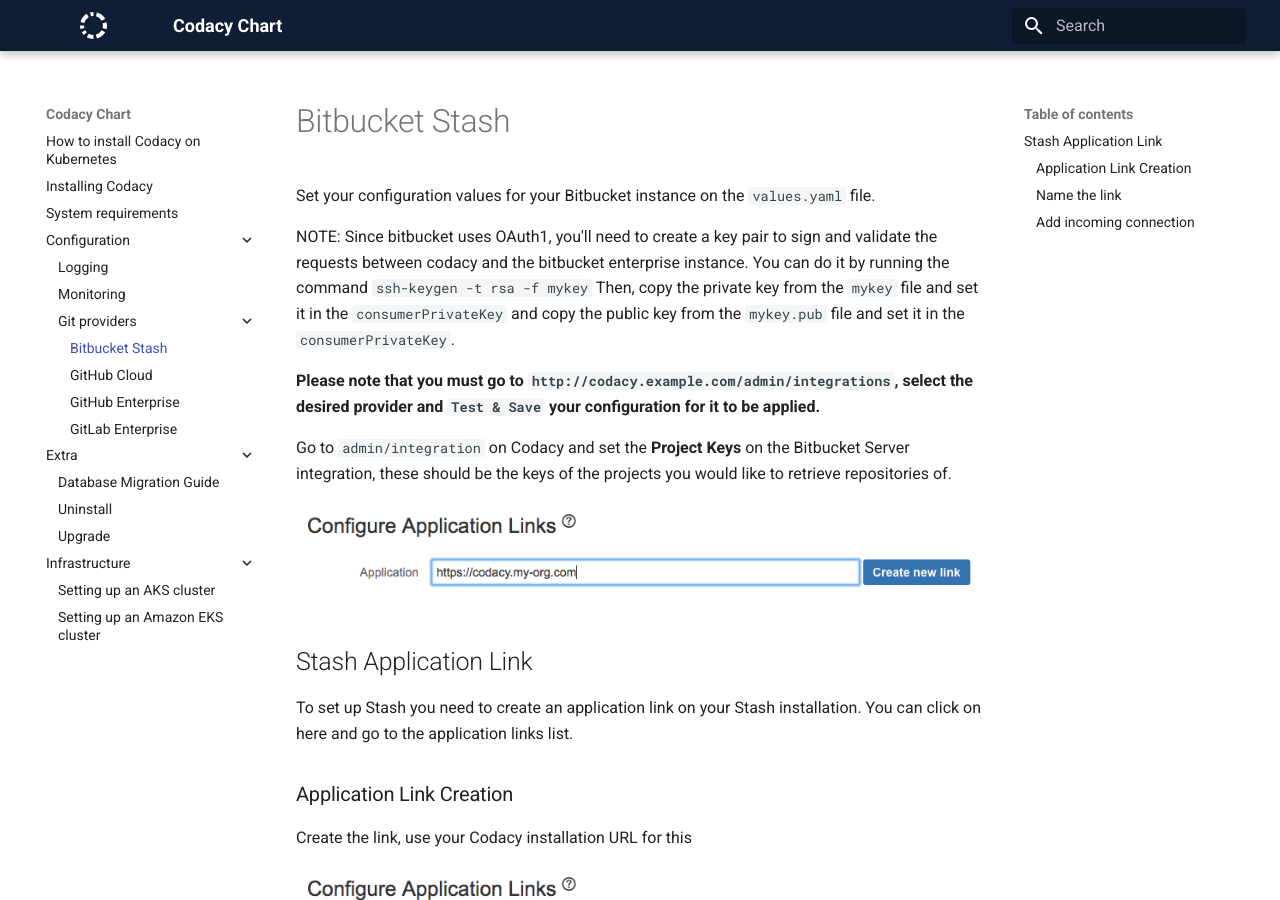
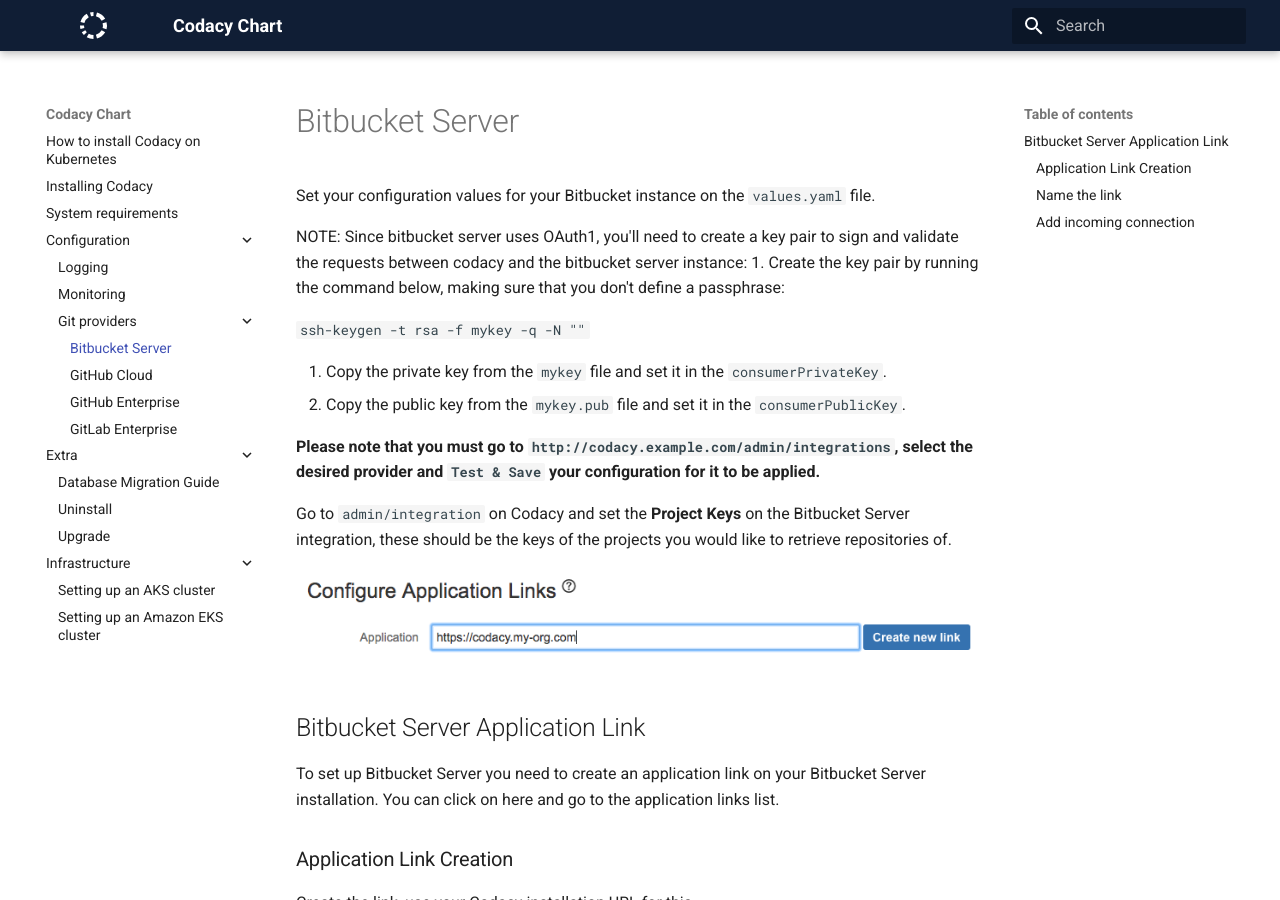
Before and after one commit to codacy/chart, an MkDocs documentation site: the page built from docs/configuration/git-providers/bitbucket-enterprise.md, in a window 1280 px wide and 900 px high. Built offline with MkDocs 1.6.1 and Material for MkDocs 9.7.7, drawn with Linux system fonts in a browser that asks for light colours.

Commit message:
clean: Improvements after code review

```diff
--- a/docs/configuration/git-providers/bitbucket-enterprise.md
+++ b/docs/configuration/git-providers/bitbucket-enterprise.md
@@ -1,10 +1,14 @@
-# Bitbucket Stash
+# Bitbucket Server
 
 Set your configuration values for your Bitbucket instance on the `values.yaml` file.
 
-NOTE: Since bitbucket uses OAuth1, you'll need to create a key pair to sign and validate the requests between codacy and the bitbucket enterprise instance.
-You can do it by running the command `ssh-keygen -t rsa -f mykey`
-Then, copy the private key from the `mykey` file and set it in the `consumerPrivateKey` and copy the public key from the `mykey.pub` file and set it in the `consumerPrivateKey`.
+NOTE: Since bitbucket server uses OAuth1, you'll need to create a key pair to sign and validate the requests between codacy and the bitbucket server instance:
+1. Create the key pair by running the command below, making sure that you don't define a passphrase:
+
+   `ssh-keygen -t rsa -f mykey -q -N ""`
+
+1. Copy the private key from the `mykey` file and set it in the `consumerPrivateKey`.
+1. Copy the public key from the `mykey.pub` file and set it in the `consumerPublicKey`.
 
 **Please note that you must go to `http://codacy.example.com/admin/integrations`, select the desired provider and `Test & Save` your configuration for it to be applied.**
 
@@ -12,9 +16,9 @@
 
 ![Stash Application Link](./images/stash-application-link.png)
 
-## Stash Application Link
+## Bitbucket Server Application Link
 
-To set up Stash you need to create an application link on your Stash installation.
+To set up Bitbucket Server you need to create an application link on your Bitbucket Server installation.
 You can click on here and go to the application links list.
 
 ### Application Link Creation
```
Also changed, not shown: 1 other file.
